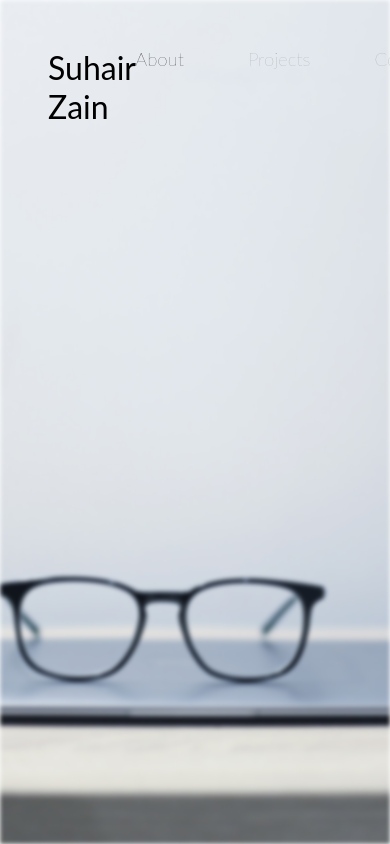
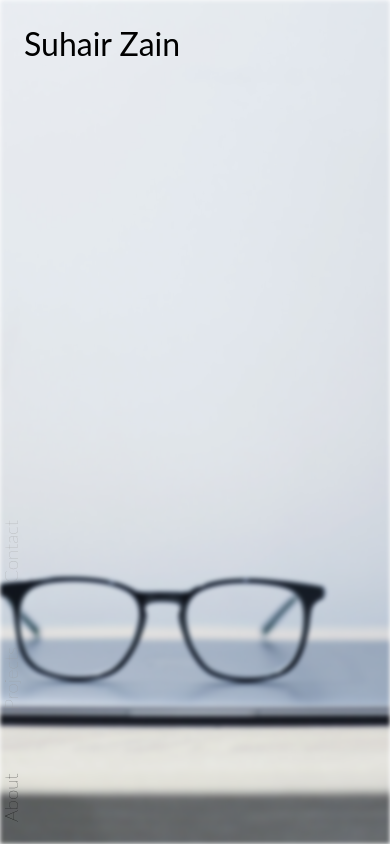
Before and after one commit to SuhairZain/SuhairZain.github.io, a React app: page / in a window 390 px wide. Built offline with nearby package versions, Linux system fonts and the light colour scheme.

Commit message:
Changed Header to be vertical menu on mobiles

```diff
--- a/css/styles.css
+++ b/css/styles.css
@@ -32,11 +32,44 @@ body {
     'Segoe UI', Roboto, Oxygen-Sans, Ubuntu, Cantarell, sans-serif;
 }
 
+.name {
+  font-weight: 400;
+  margin-left: 24px;
+  padding: 0;
+  margin-top: 24px;
+}
+
+@media screen and (min-width: 768px) {
+  .name {
+    margin-left: 48px;
+    margin-top: 48px;
+  }
+}
+
+.header {
+  display: flex;
+  position: fixed;
+  left: 0;
+  bottom: 0;
+  transform-origin: 0px 0px;
+  transform: rotate(-90deg);
+}
+
+@media screen and (min-width: 768px) {
+  .header {
+    bottom: initial;
+    left: initial;
+    right: 48px;
+    top: 48px;
+    transform: rotate(0deg);
+  }
+}
+
 .header-item {
   color: #999;
   font-weight: 100;
   margin-bottom: 0px;
-  margin-top: 48px;
+  margin-top: 0px;
   transition: color 0.5s ease-out;
 }
 
--- a/src/App.jsx
+++ b/src/App.jsx
@@ -4,7 +4,7 @@ import Header from './header/Header';
 
 const App = () =>
   <div style={styles.root}>
-    <h1 style={styles.name}>Suhair Zain</h1>
+    <h1 className="name">Suhair Zain</h1>
     <Header />
   </div>;
 
@@ -16,12 +16,6 @@ const styles = {
     justifyContent: 'space-between',
     width: '100%',
   },
-  name: {
-    fontWeight: 400,
-    marginLeft: 48,
-    padding: 0,
-    marginTop: 48,
-  },
 };
 
 export default App;
--- a/src/header/Header.js
+++ b/src/header/Header.js
@@ -3,31 +3,23 @@ import React from 'react';
 import HeaderItem from './HeaderItem';
 
 const Header = () =>
-  <div style={styles.links}>
-    {links.map((link, i) =>
-      <HeaderItem key={i} index={i} {...link} />
-    )}
+  <div className="header">
+    {links.map((link, i) => <HeaderItem key={i} index={i} {...link} />)}
   </div>;
 
 const styles = {
-  links: {
-    display: 'flex',
-  },
   about: {
     marginRight: 64,
   },
   projects: {
     marginRight: 64,
   },
-  contact: {
-    marginRight: 48,
-  },
 };
 
 const links = [
   { text: 'About', style: styles.about },
   { text: 'Projects', style: styles.projects },
-  { text: 'Contact', style: styles.contact },
+  { text: 'Contact' },
 ];
 
-export default (Header);
+export default Header;
```
